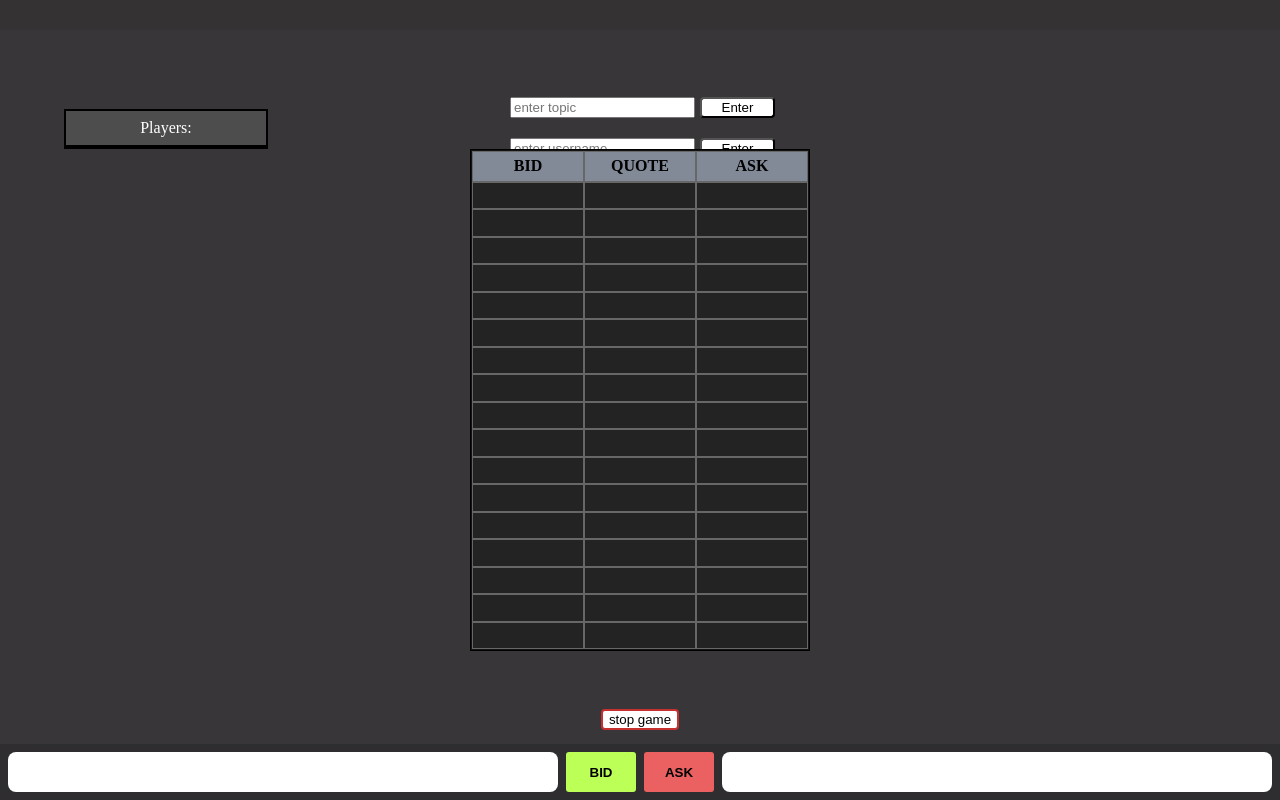
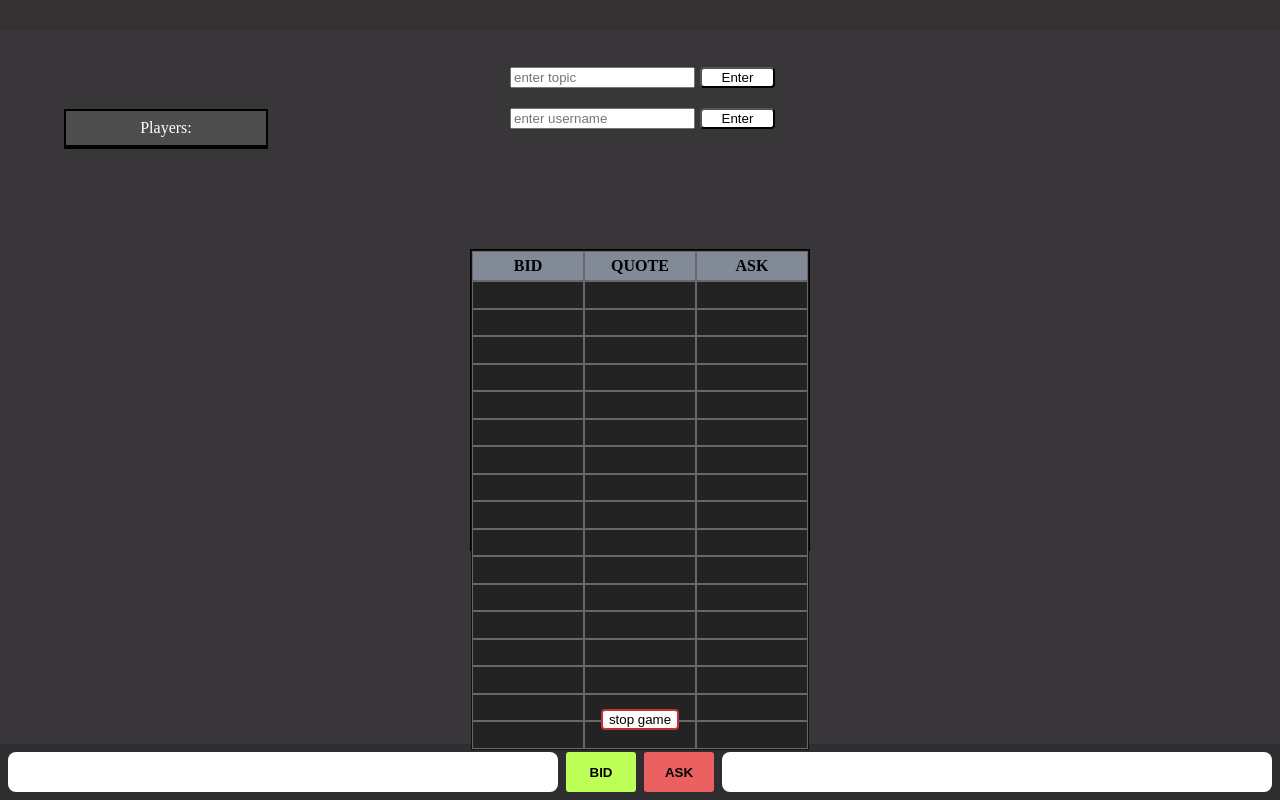
Before and after one commit to ben-patel/ben-patel.github.io, a website: page index.html in a window 1280 px wide. Drawn offline with nearby package versions, Linux system fonts and the light colour scheme; no server answers.

Commit message:
Update index.html

```diff
--- a/index.html
+++ b/index.html
@@ -21,15 +21,15 @@
       #messages > li:nth-child(odd) { background: #676767; }
       #messages > li:nth-child(even) { background: #aaa4a4; }
 
-      #topic { color:#efefef; position:relative; top:50px; text-align : center; font-size: 30px; font-family:Verdana, Geneva, Tahoma, sans-serif;}
+      #topic { color:#efefef; position:relative; top:20px; text-align : center; font-size: 30px; font-family:Verdana, Geneva, Tahoma, sans-serif;}
       #inputForm { width:100px; }
       #topicButton {position: relative;  left:5px; background-color: white; width:75px; border-radius: 4px; cursor: pointer; }
-      #usernameDiv {position:relative; top:50px; text-align : center; font-size: 15px; font-family: system-ui, -apple-system, BlinkMacSystemFont, 'Segoe UI', Roboto, Oxygen, Ubuntu, Cantarell, 'Open Sans', 'Helvetica Neue', sans-serif;}
+      #usernameDiv {position:relative; top:20px; text-align : center; font-size: 15px; font-family: system-ui, -apple-system, BlinkMacSystemFont, 'Segoe UI', Roboto, Oxygen, Ubuntu, Cantarell, 'Open Sans', 'Helvetica Neue', sans-serif;}
       #usernameButton {position: relative;  left:5px; background-color: white; width:75px; border-radius: 4px; cursor: pointer; }
       #tableWrapper { position: fixed; top: 50%; left: 50%; transform: translate(-50%, -50%);
                       -webkit-transform: translate(-50%, -50%);-moz-transform: translate(-50%, -50%);
                       -o-transform: translate(-50%, -50%);-ms-transform: translate(-50%, -50%);
-                      height: 500px; text-align: right; border: 1px solid rgb(0, 0, 0);}
+                      height: 300px; text-align: right; border: 1px solid rgb(0, 0, 0);}
       #orderBook {border:1px solid rgb(20, 19, 19); width:fit-content; height:100%; background-color: rgb(35, 35, 35);}
 
       .tableTitle { padding-top:5px; text-align:center; padding-bottom:5px; background-color: rgb(129, 138, 150); color:black;}
```
